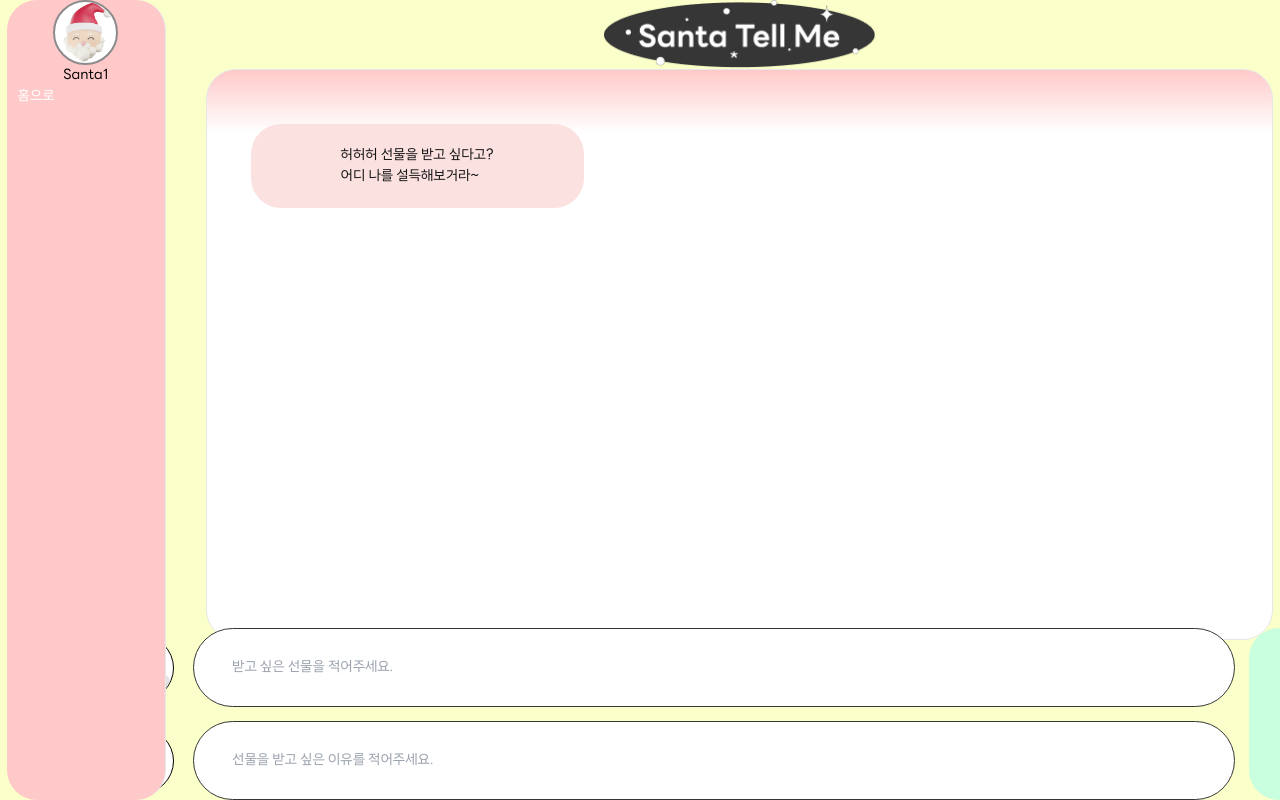
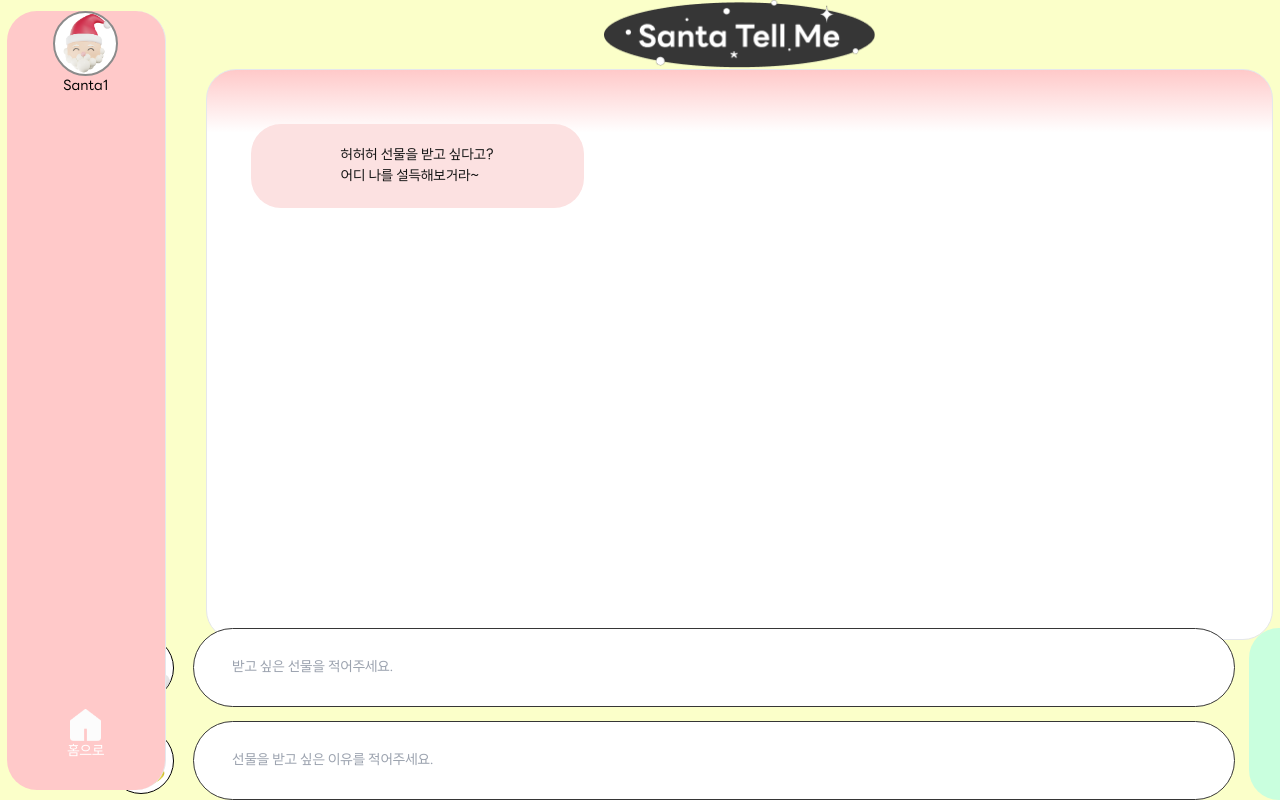
Before and after one commit to basque-ajou/santa-web, a Next.js app: page /chat in a window 1280 px wide. Built offline with nearby package versions, Linux system fonts and the light colour scheme.

Commit message:
feat: 대화방 홈 버튼 추가

```diff
--- a/src/app/components/ChatList/index.tsx
+++ b/src/app/components/ChatList/index.tsx
@@ -1,12 +1,18 @@
 "use client";
-type Params = Promise<{ name: String }>;
+
 import Image from "next/image";
+import { useRouter } from "next/navigation";
+
+import homeIcon from "../../../../public/home.png";
+
 export const ChatList = () => {
+  const router = useRouter();
+
   return (
-    <aside className={"h-real-screen z-30 w-full md:w-[196px]"}>
+    <aside className={"h-real-screen relative z-30 my-3 w-full md:w-[196px]"}>
       <div
         className={
-          "flex h-full flex-col rounded-[30px] bg-[#FFC9C9] px-3 pb-32 md:border-r md:pb-20"
+          "flex h-full flex-col items-center rounded-[30px] bg-[#FFC9C9] px-3 md:border-r md:pb-20"
         }
       >
         <div className="flex flex-col items-center justify-between">
@@ -19,8 +25,15 @@ export const ChatList = () => {
           />
           <div className={"text-black"}>Santa1</div>
         </div>
-
-        <div className={"text-white"}>홈으로</div>
+        <div
+          className={
+            "absolute bottom-0 flex flex-col items-center justify-between pb-8 hover:cursor-pointer"
+          }
+          onClick={() => router.push("/")}
+        >
+          <Image src={homeIcon} alt={"home-icon"} width={31} />
+          <div className={"text-white"}>홈으로</div>
+        </div>
       </div>
     </aside>
   );
```
